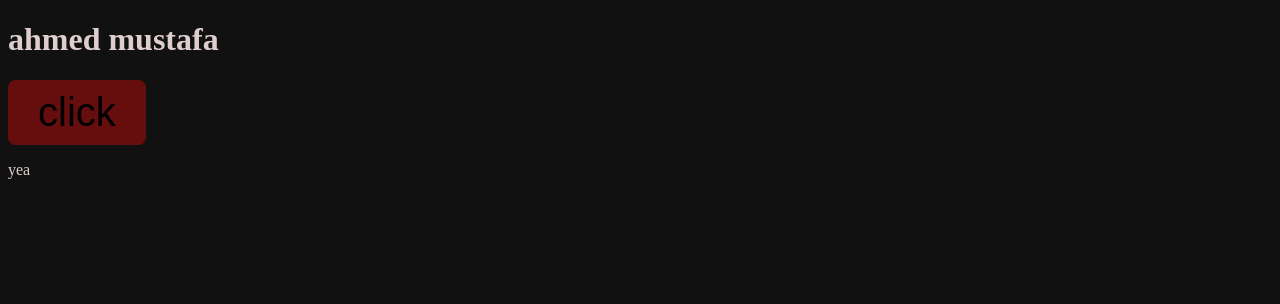
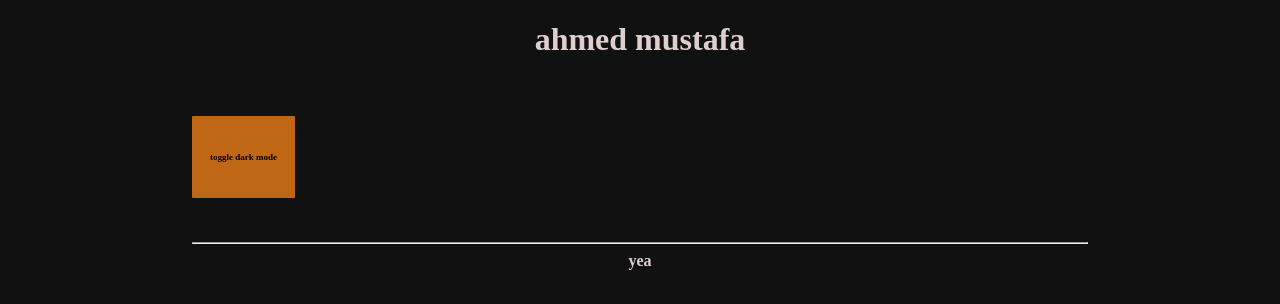
Before and after one commit to amdMUST/ahmedmustafa, a plain HTML site: page index.html in a window 1280 px wide. Drawn offline with Linux system fonts and the light colour scheme.

Commit message:
lineProblem started
added a bunch of stuff or atleast tried to. still gotta make the line also go dark mode, and need to make the full layout.

```diff
--- a/index.html
+++ b/index.html
@@ -11,17 +11,23 @@
 
 <header>
     <h1> ahmed mustafa </h1>
+    <br></br>
 </header>
 
 <body id="body" class="dark-mode">
 
+    <div id="toggleSetup" class="dark-mode">
+        <button type="button" onclick="toggleMode()"
+            name="togglemode" title="switch modes">toggle
+            dark mode</button>
+    </div>
 
-    <button type="button" onclick="toggleMode()"
-    name="togglemode" title="switch modes">click </button>
-
+    <br> </br>
+    <hr > </hr>
 </body>
 
 <footer>
+
 	<p> yea </p>
 </footer>
 
--- a/style.css
+++ b/style.css
@@ -25,14 +25,53 @@ a{
 }
 
 button {
-	background-color: #660e0e;
+	background-color: #c96c16f3;
 	border: red;
 	color: black;
-	font-size: 40px;
-	padding: 10px 30px;
-	border-radius: 7.5px;
+	font-size: 9px;
+	padding: 4% 2%;
+	border-radius: 1%;
 	text-align: center;
+	font-family: futura;
+	font-weight: bold;
 }
 button:hover {
 	background-color: #590505;
 }
+body{
+	margin: 0 5%;
+	padding: 0 10%;
+	font-family: futura;
+	font-weight: bold;
+}
+header{
+	text-align: center;
+}
+footer{
+	text-align: center;
+}
+hr.dark-mode{
+	color: #DFCECE;
+	height: 1px;
+  	background-color: #DFCECE;
+  	border: none;
+
+}
+hr.light-mode{
+	color: #111111;
+	height: 1px;
+  	background-color: #111111;
+  	border: none;
+}
+p{
+	margin: 0;
+	display: inline-block;
+	font-family: futura;
+	font-weight: bold;
+}
+p.toggletext{
+	padding: 0;
+	z-index: 2;
+	font-family: futura;
+	font-weight: bold;
+}
```
